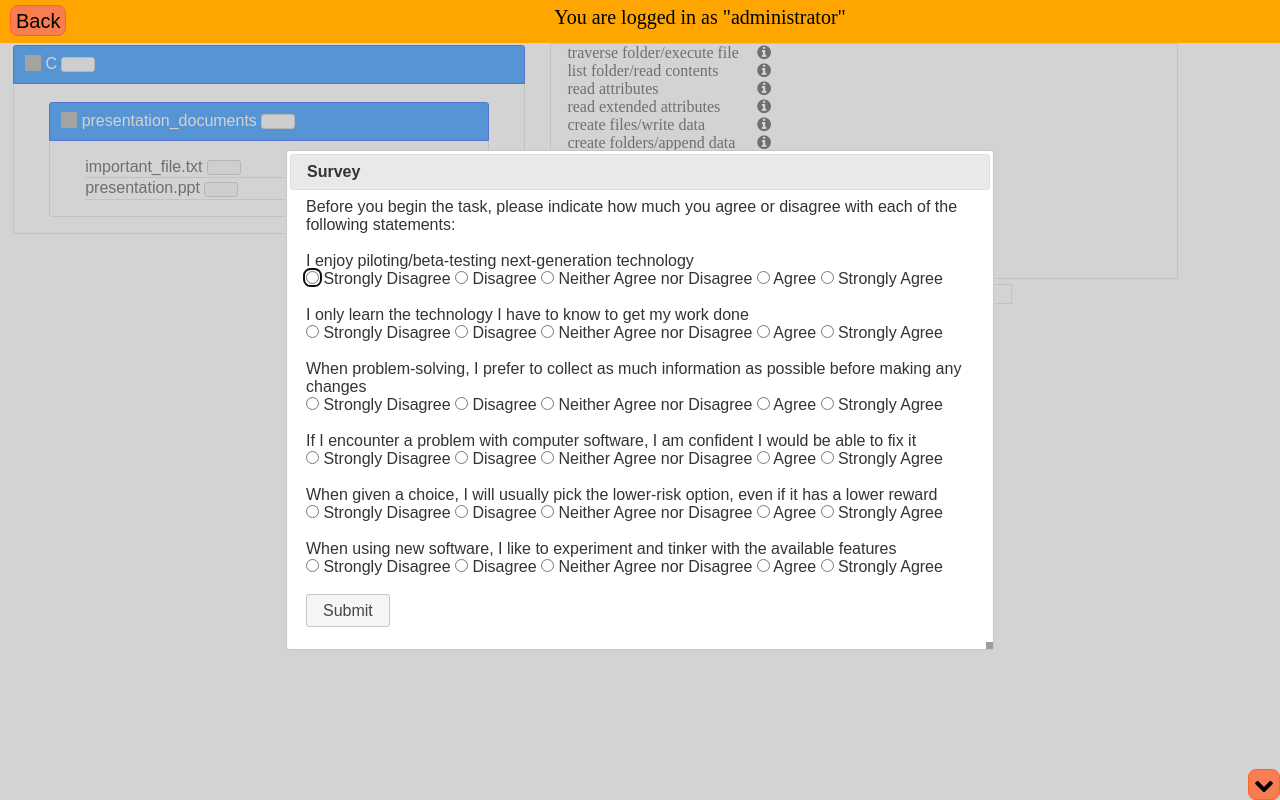
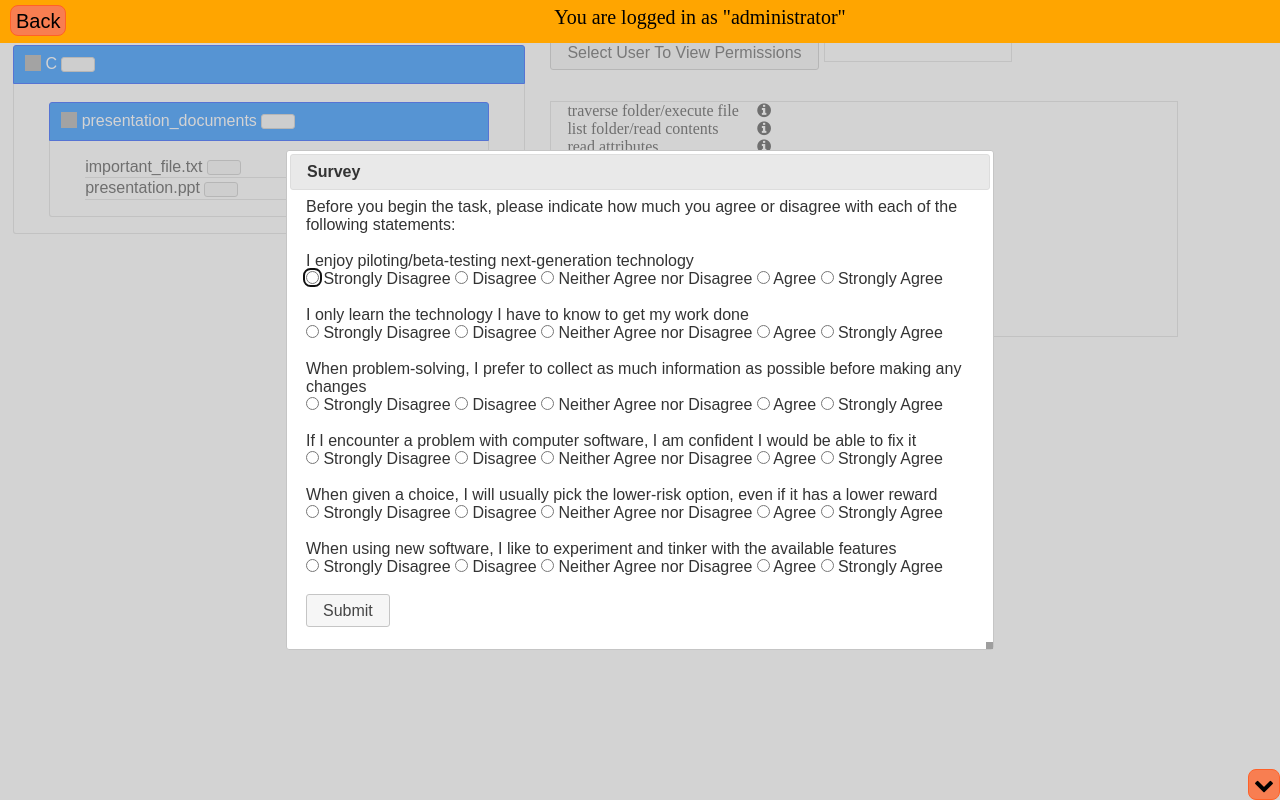
Before and after one commit to cse256-sp2021/gender-mag-christinatian, a website: page wrapper_add_new_user.html in a window 1280 px wide. Drawn offline with nearby package versions, Linux system fonts and the light colour scheme; grey boxes are pictures that could not be loaded; a web font is replaced by a local one.

Commit message:
Submission 2

```diff
--- a/core/dev.css
+++ b/core/dev.css
@@ -14,7 +14,7 @@
 }
 
 #mturk-top-banner-progress-bar {
-    height: 20px;
+    height: 17px;
     background-color: lightcoral;
     border: 1px solid rgb(248, 107, 91);
     width: 100%;
--- a/fileperms_style.css
+++ b/fileperms_style.css
@@ -13,14 +13,14 @@
     margin-top: 30px;
     margin-top: 30px;
 }
-}
+
 #advtabs{
     margin-top: 40px;
 } */
 /* end of changes */
 
 .section {
-    margin-bottom: 5px;
+    margin-top: -300px;
 }
 
 .ui-selected {
--- a/view.js
+++ b/view.js
@@ -2,11 +2,11 @@
 
 // START
 // call define_new_effective_permissions function, store the result in variable -- Step 1/2
-    newPanel = define_new_effective_permissions("id_name", add_info_col = true, which_permissions = null);
+    newPanel = define_new_effective_permissions("panelFirst", add_info_col = true, which_permissions = null);
     $('#sidepanel').append(newPanel);
 
 //Step 3/4
-    user_select = define_new_user_select_field("id_name", "Select User To View Permissions", on_user_change = function(selected_user) {
+    user_select = define_new_user_select_field("id_name", "Select User To View Permissions", function(selected_user) {
         // insert stuff into the function
         $('#id_name').attr('username', selected_user);
     });
@@ -25,9 +25,9 @@ dialog1 = define_new_dialog ('id_name', title = 'Info Permissions');
         // stuff that should happen on click goes here
         dialog1.dialog('open');
         //console.log('clicked!')
-        explain1 = allow_user_action(path_to_file[$('#id_name').attr('filepath')], all_users[$('#id_name').attr('username')], $(this).attr('permission_name'), explain_why = true);
+        explain1 = allow_user_action(path_to_file[$('#id_name').attr('filepath')], all_users[$('#id_name').attr('username')], $(this).attr('permission_name'), explain_why=true);
         dialog1.html(get_explanation_text(explain1));
-    })
+    });
 
 
 // END
```
